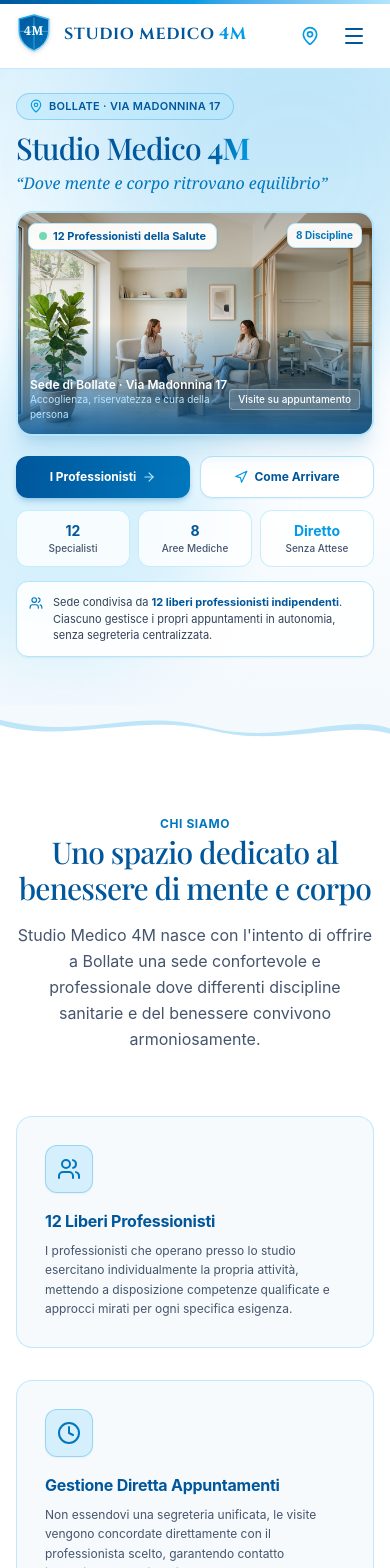
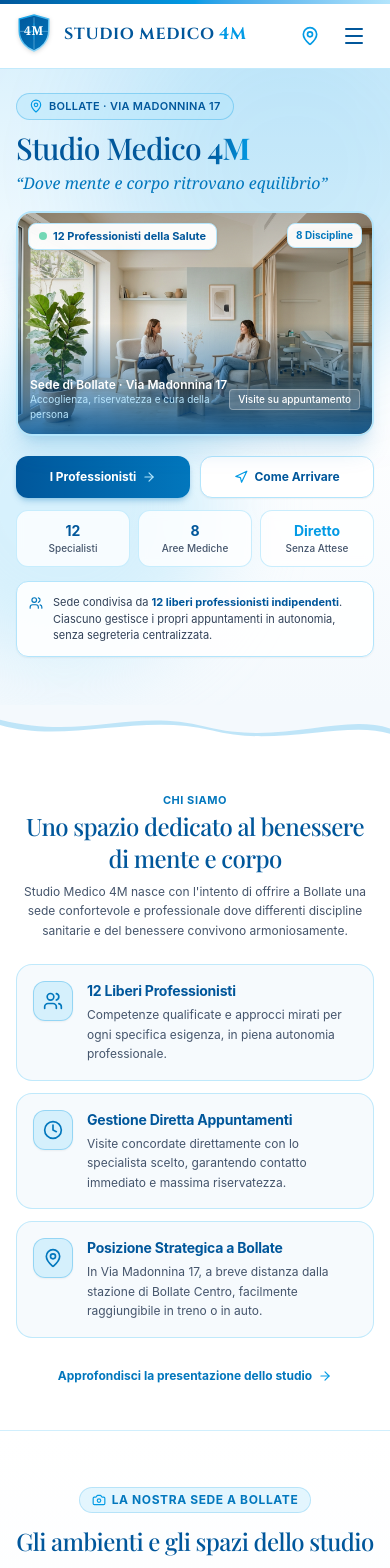
Before and after one commit to RiccardoDiRosa/StudioMedico4M, a React (Vite) app: page / in a window 390 px wide. Shown: the top 1568 px of the page. Built offline with nearby package versions, Linux system fonts and the light colour scheme; a web font is replaced by a local one.

Commit message:
style: compact Chi Siamo section on mobile to reduce vertical scroll

```diff
--- a/src/pages/HomePage.tsx
+++ b/src/pages/HomePage.tsx
@@ -319,63 +319,69 @@
       <WaveDivider position="bottom" fillColor="#FFFFFF" accentColor="#039be5" height={42} className="bg-transparent" />
 
       {/* 2. PRESENTAZIONE DELLO STUDIO */}
-      <section className="py-16 sm:py-20 bg-white">
+      <section className="py-10 sm:py-20 bg-white">
         <div className="max-w-7xl mx-auto px-4 sm:px-6 lg:px-8">
-          <div className="max-w-3xl mx-auto text-center space-y-4 mb-16">
-            <span className="text-xs font-bold uppercase tracking-wider text-[#0277bd]">
+          <div className="max-w-3xl mx-auto text-center space-y-2 sm:space-y-4 mb-6 sm:mb-14">
+            <span className="text-[11px] sm:text-xs font-bold uppercase tracking-wider text-[#0277bd]">
               Chi Siamo
             </span>
-            <h2 className="text-3xl sm:text-4xl font-normal text-[#01579b] tracking-tight font-heading">
+            <h2 className="text-2xl sm:text-4xl font-normal text-[#01579b] tracking-tight font-heading">
               Uno spazio dedicato al benessere di mente e corpo
             </h2>
-            <p className="text-base text-slate-600 leading-relaxed">
+            <p className="text-xs sm:text-base text-slate-600 leading-relaxed max-w-2xl mx-auto">
               Studio Medico 4M nasce con l'intento di offrire a Bollate una sede confortevole e professionale dove differenti discipline sanitarie e del benessere convivono armoniosamente.
             </p>
           </div>
 
-          <div className="grid grid-cols-1 md:grid-cols-3 gap-8">
-            <div className="bg-[#f4f9fd]/80 rounded-2xl p-7 border border-[#b3e5fc]/80 hover:border-[#039be5] hover:shadow-lg hover:shadow-[#039be5]/10 transition-all">
-              <div className="w-12 h-12 rounded-xl bg-[#b3e5fc]/50 text-[#01579b] border border-[#039be5]/30 flex items-center justify-center mb-4 shadow-xs">
-                <Users className="w-6 h-6 text-[#0277bd]" />
+          <div className="grid grid-cols-1 md:grid-cols-3 gap-3 sm:gap-8">
+            <div className="bg-[#f4f9fd]/80 rounded-2xl p-4 sm:p-7 border border-[#b3e5fc]/80 hover:border-[#039be5] hover:shadow-lg hover:shadow-[#039be5]/10 transition-all flex md:flex-col items-start gap-3.5 md:gap-0">
+              <div className="w-10 h-10 sm:w-12 sm:h-12 rounded-xl bg-[#b3e5fc]/50 text-[#01579b] border border-[#039be5]/30 flex items-center justify-center shrink-0 md:mb-4 shadow-xs">
+                <Users className="w-5 h-5 sm:w-6 sm:h-6 text-[#0277bd]" />
               </div>
-              <h3 className="text-base font-bold text-[#01579b] font-sans mb-2">
-                12 Liberi Professionisti
-              </h3>
-              <p className="text-xs text-slate-600 leading-relaxed">
-                I professionisti che operano presso lo studio esercitano individualmente la propria attività, mettendo a disposizione competenze qualificate e approcci mirati per ogni specifica esigenza.
-              </p>
+              <div>
+                <h3 className="text-sm sm:text-base font-bold text-[#01579b] font-sans mb-1 sm:mb-2">
+                  12 Liberi Professionisti
+                </h3>
+                <p className="text-xs text-slate-600 leading-relaxed">
+                  Competenze qualificate e approcci mirati per ogni specifica esigenza, in piena autonomia professionale.
+                </p>
+              </div>
             </div>
 
-            <div className="bg-[#f4f9fd]/80 rounded-2xl p-7 border border-[#b3e5fc]/80 hover:border-[#039be5] hover:shadow-lg hover:shadow-[#039be5]/10 transition-all">
-              <div className="w-12 h-12 rounded-xl bg-[#b3e5fc]/50 text-[#01579b] border border-[#039be5]/30 flex items-center justify-center mb-4 shadow-xs">
-                <Clock className="w-6 h-6 text-[#0277bd]" />
+            <div className="bg-[#f4f9fd]/80 rounded-2xl p-4 sm:p-7 border border-[#b3e5fc]/80 hover:border-[#039be5] hover:shadow-lg hover:shadow-[#039be5]/10 transition-all flex md:flex-col items-start gap-3.5 md:gap-0">
+              <div className="w-10 h-10 sm:w-12 sm:h-12 rounded-xl bg-[#b3e5fc]/50 text-[#01579b] border border-[#039be5]/30 flex items-center justify-center shrink-0 md:mb-4 shadow-xs">
+                <Clock className="w-5 h-5 sm:w-6 sm:h-6 text-[#0277bd]" />
               </div>
-              <h3 className="text-base font-bold text-[#01579b] font-sans mb-2">
-                Gestione Diretta Appuntamenti
-              </h3>
-              <p className="text-xs text-slate-600 leading-relaxed">
-                Non essendovi una segreteria unificata, le visite vengono concordate direttamente con il professionista scelto, garantendo contatto immediato e massima riservatezza.
-              </p>
+              <div>
+                <h3 className="text-sm sm:text-base font-bold text-[#01579b] font-sans mb-1 sm:mb-2">
+                  Gestione Diretta Appuntamenti
+                </h3>
+                <p className="text-xs text-slate-600 leading-relaxed">
+                  Visite concordate direttamente con lo specialista scelto, garantendo contatto immediato e massima riservatezza.
+                </p>
+              </div>
             </div>
 
-            <div className="bg-[#f4f9fd]/80 rounded-2xl p-7 border border-[#b3e5fc]/80 hover:border-[#039be5] hover:shadow-lg hover:shadow-[#039be5]/10 transition-all">
-              <div className="w-12 h-12 rounded-xl bg-[#b3e5fc]/50 text-[#01579b] border border-[#039be5]/30 flex items-center justify-center mb-4 shadow-xs">
-                <MapPin className="w-6 h-6 text-[#0277bd]" />
+            <div className="bg-[#f4f9fd]/80 rounded-2xl p-4 sm:p-7 border border-[#b3e5fc]/80 hover:border-[#039be5] hover:shadow-lg hover:shadow-[#039be5]/10 transition-all flex md:flex-col items-start gap-3.5 md:gap-0">
+              <div className="w-10 h-10 sm:w-12 sm:h-12 rounded-xl bg-[#b3e5fc]/50 text-[#01579b] border border-[#039be5]/30 flex items-center justify-center shrink-0 md:mb-4 shadow-xs">
+                <MapPin className="w-5 h-5 sm:w-6 sm:h-6 text-[#0277bd]" />
               </div>
-              <h3 className="text-base font-bold text-[#01579b] font-sans mb-2">
-                Posizione Strategica a Bollate
-              </h3>
-              <p className="text-xs text-slate-600 leading-relaxed">
-                Situato in Via Madonnina 17, lo studio è facilmente raggiungibile sia in automobile che con i mezzi pubblici, a breve distanza dalla stazione ferroviaria di Bollate Centro.
-              </p>
+              <div>
+                <h3 className="text-sm sm:text-base font-bold text-[#01579b] font-sans mb-1 sm:mb-2">
+                  Posizione Strategica a Bollate
+                </h3>
+                <p className="text-xs text-slate-600 leading-relaxed">
+                  In Via Madonnina 17, a breve distanza dalla stazione di Bollate Centro, facilmente raggiungibile in treno o in auto.
+                </p>
+              </div>
             </div>
           </div>
 
-          <div className="mt-10 text-center">
+          <div className="mt-6 sm:mt-10 text-center">
             <button
               type="button"
               onClick={() => onNavigate('/lo-studio')}
-              className="inline-flex items-center gap-2 text-xs font-bold text-[#0277bd] hover:text-[#039be5] focus-ring py-2 px-4 rounded-xl hover:bg-[#b3e5fc]/25 transition-colors"
+              className="inline-flex items-center gap-1.5 text-xs font-bold text-[#0277bd] hover:text-[#039be5] focus-ring py-1.5 px-3 rounded-xl hover:bg-[#b3e5fc]/25 transition-colors"
             >
               <span>Approfondisci la presentazione dello studio</span>
               <ArrowRight className="w-3.5 h-3.5 text-[#039be5]" />
```
